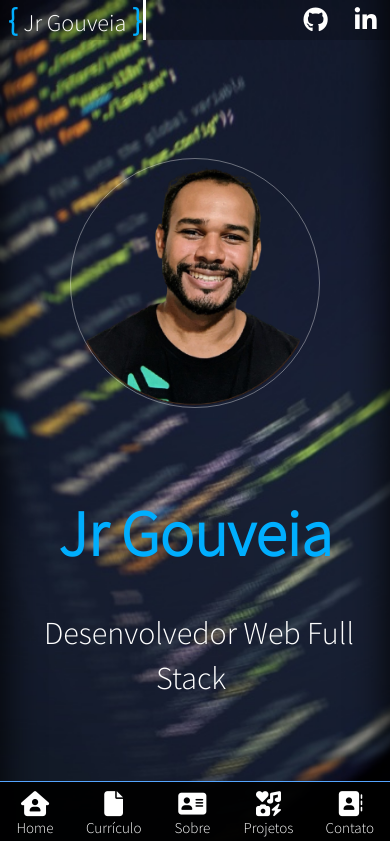
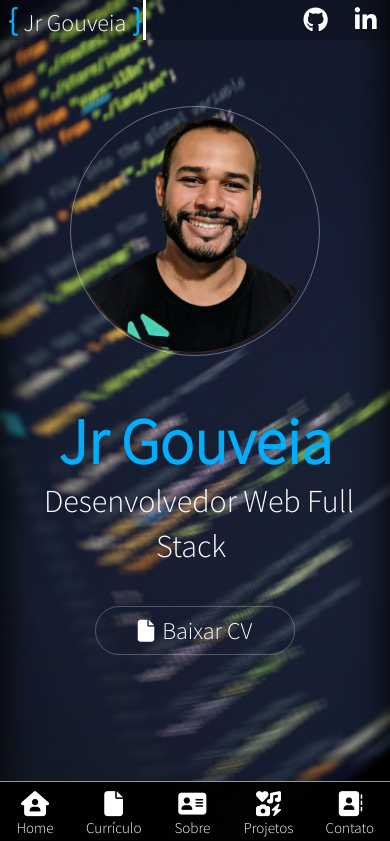
Before and after one commit to jjgouveia/jjgouveia.github.io, a React (Create React App) app: page / in a window 390 px wide. Shown: the top 841 px of the page. Built offline with nearby package versions, Linux system fonts and the light colour scheme.

Commit message:
Botão de baixar cv nomodo celular

```diff
--- /dev/null
+++ b/src/components/Button.jsx
@@ -0,0 +1,20 @@
+import React from 'react';
+import PropTypes from 'prop-types';
+import '../styles/Button.css';
+
+export default function Button({ title, iconClass, link }) {
+  return (
+    <div className="button-component">
+      <a href={link}>
+        <i className={iconClass} />
+        <span>{ title }</span>
+      </a>
+    </div>
+  );
+}
+
+Button.propTypes = {
+  title: PropTypes.string,
+  iconClass: PropTypes.string,
+  link: PropTypes.string,
+}.isRequired;
--- a/src/components/Profile.jsx
+++ b/src/components/Profile.jsx
@@ -1,6 +1,7 @@
 import React from 'react';
 import { Fade, JackInTheBox } from 'react-awesome-reveal';
 import foto from '../img/me_resized.png';
+import Button from './Button';
 
 export default function Profile() {
   return (
@@ -18,6 +19,11 @@ export default function Profile() {
           </span>
         </div>
       </div>
+      <Button
+        title="Baixar CV"
+        iconClass="fa-solid fa-file"
+        link='https://drive.google.com/file/d/1PE2nbj1drLp9KRuU2DAStfZ2F4xai-gp/view?usp=share_link" target="_blank" rel="noreferrer'
+      />
     </section>
   );
 }
--- /dev/null
+++ b/src/styles/Button.css
@@ -0,0 +1,26 @@
+.button-component {
+    display: flex;
+    width: 200px;
+    border: 1px solid #efefef45;
+    border-radius: 24px;
+    font-size: 24px;
+    padding: .5rem 0;
+    transition: all .5s;
+}
+
+.button-component:hover {
+    border: 1px solid var(--primary-color);
+}
+
+.button-component a {
+    margin: 0 auto;
+    width: 75%;
+    text-align: center;
+}
+
+.button-component i {
+    padding-right: .5rem;
+    font-size: 22px;
+    text-align: center;
+    justify-content: center;
+}
--- a/src/styles/mobile.css
+++ b/src/styles/mobile.css
@@ -42,11 +42,12 @@
   }
 
   .profile {
-    margin-top: -70px;
+    margin-top: -120px;
   }
 
   .profile-intern-container {
     line-height: 40px;
+    padding-bottom: 35px;
   }
 
 
@@ -56,7 +57,7 @@
   }
 
   .profile__name {
-    padding: 30px 0;
+    padding: 10px 0;
   }
 
   .profile img {
--- a/src/styles/style.css
+++ b/src/styles/style.css
@@ -72,4 +72,8 @@ footer {
   .onHeader {
     visibility: collapse;
   }
+
+  .button-component {
+    visibility: hidden;
+  }
 }
```
